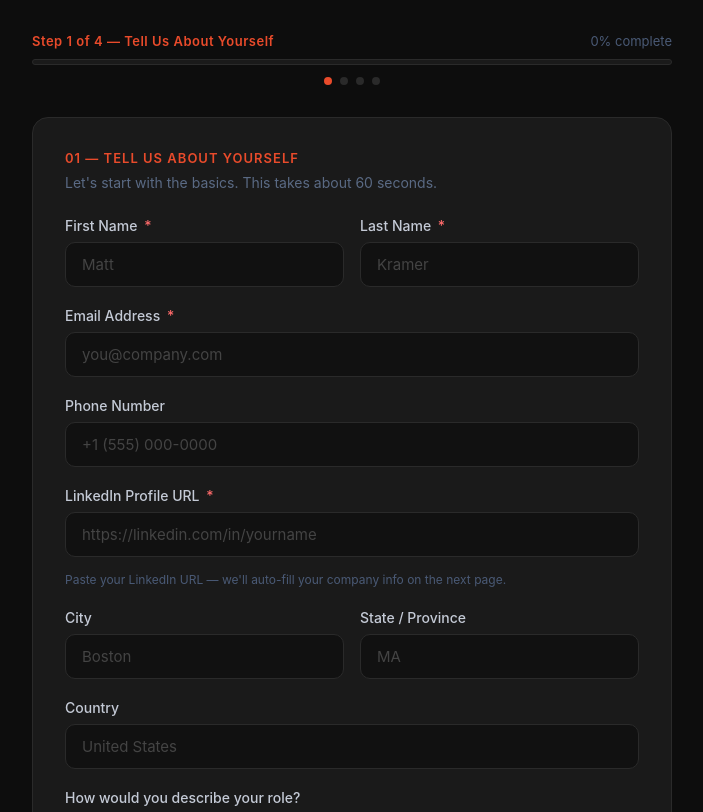
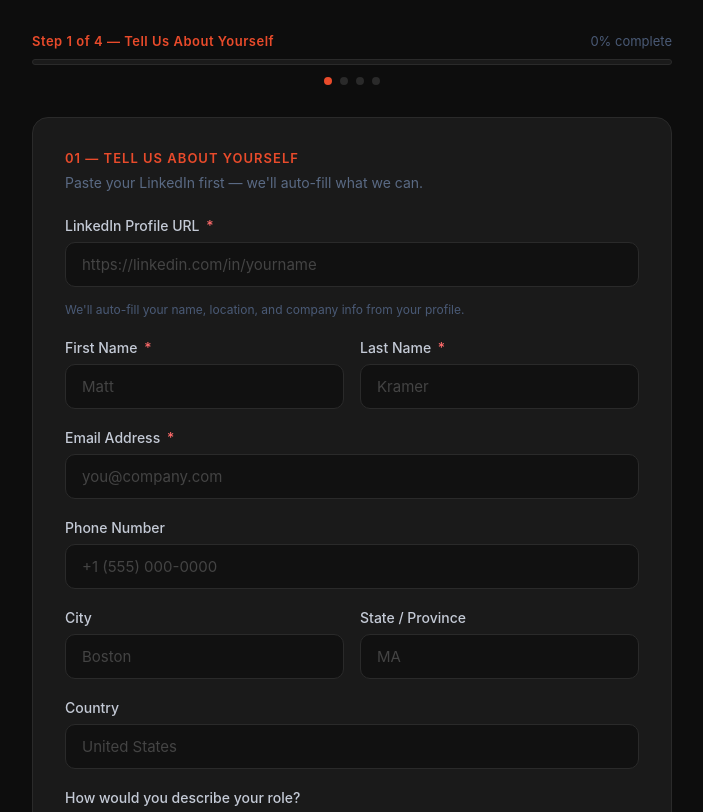
Before and after one commit to mdkramerica/bullpen-intake, a website: page public/index.html in a window 1280 px wide. Shown: the part 288-1100 px from the top of the page, without its empty margins (288-991 px from the left). Drawn offline with Linux system fonts and the light colour scheme.

Commit message:
Move LinkedIn URL to top of Page 1 for early auto-fill
LinkedIn field is now the first input so name, location, and company
data pre-populate before the user reaches those fields.

Co-Authored-By: Claude Opus 4.6 <noreply@anthropic.com>

```diff
--- a/public/index.html
+++ b/public/index.html
@@ -141,7 +141,14 @@
     <div class="step active" data-step="1">
       <div class="card">
         <div class="card-title">01 — Tell Us About Yourself</div>
-        <div class="card-desc">Let's start with the basics. This takes about 60 seconds.</div>
+        <div class="card-desc">Paste your LinkedIn first — we'll auto-fill what we can.</div>
+        <div class="field">
+          <label>LinkedIn Profile URL <span class="required">*</span></label>
+          <input type="url" name="linkedin" id="linkedinInput" placeholder="https://linkedin.com/in/yourname" required />
+          <div id="enrichStatus" style="display:none; margin-top:8px; font-size:13px; color:#E94B2B; display:flex; align-items:center; gap:8px;"></div>
+          <p class="hint" id="linkedinHint">We'll auto-fill your name, location, and company info from your profile.</p>
+          <div class="field-error">Please enter your LinkedIn URL.</div>
+        </div>
         <div class="two-col">
           <div class="field">
             <label>First Name <span class="required">*</span></label>
@@ -162,13 +169,6 @@
         <div class="field">
           <label>Phone Number</label>
           <input type="tel" name="phone" placeholder="+1 (555) 000-0000" />
-        </div>
-        <div class="field">
-          <label>LinkedIn Profile URL <span class="required">*</span></label>
-          <input type="url" name="linkedin" id="linkedinInput" placeholder="https://linkedin.com/in/yourname" required />
-          <div id="enrichStatus" style="display:none; margin-top:8px; font-size:13px; color:#E94B2B; display:flex; align-items:center; gap:8px;"></div>
-          <p class="hint" id="linkedinHint">Paste your LinkedIn URL — we'll auto-fill your company info on the next page.</p>
-          <div class="field-error">Please enter your LinkedIn URL.</div>
         </div>
         <div class="two-col">
           <div class="field">
```
